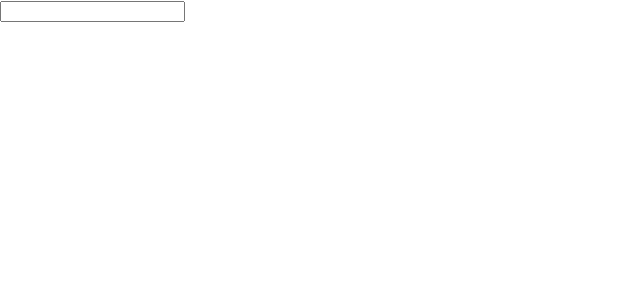
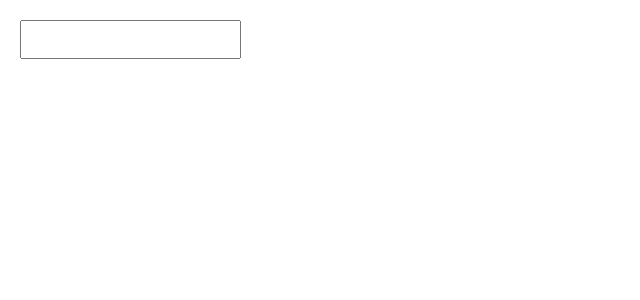
Before and after one commit to konulaliyeva/test-task, a React (Create React App) app: page / in a window 1280 px wide. Shown: the top 300 px of the page, without its empty margins (0-640 px from the left). Built offline with nearby package versions, Linux system fonts and the light colour scheme.

Commit message:
Add some spaces

```diff
--- a/src/App.js
+++ b/src/App.js
@@ -23,15 +23,15 @@ function App(props) {
 
     const debouncedChangeHandler = ()=>{
       const value= inputRef.current.value;
-      debounce(requestFunc(value), 500)
+      debounce(requestFunc(value), 1000)
     };
 
   return (
     <div className="App">
-      <input onChange={debouncedChangeHandler} ref={inputRef} />
+      <input onChange={debouncedChangeHandler} ref={inputRef} style={{margin:'20px', padding:'10px 20px'}}/>
       {result.map((item) => {
         return (
-          <div key={item.id}>
+          <div key={item.id} style={{margin:'20px'}}>
             <img src={item.url} widt="400" height="400" />
           </div>
         );
```
